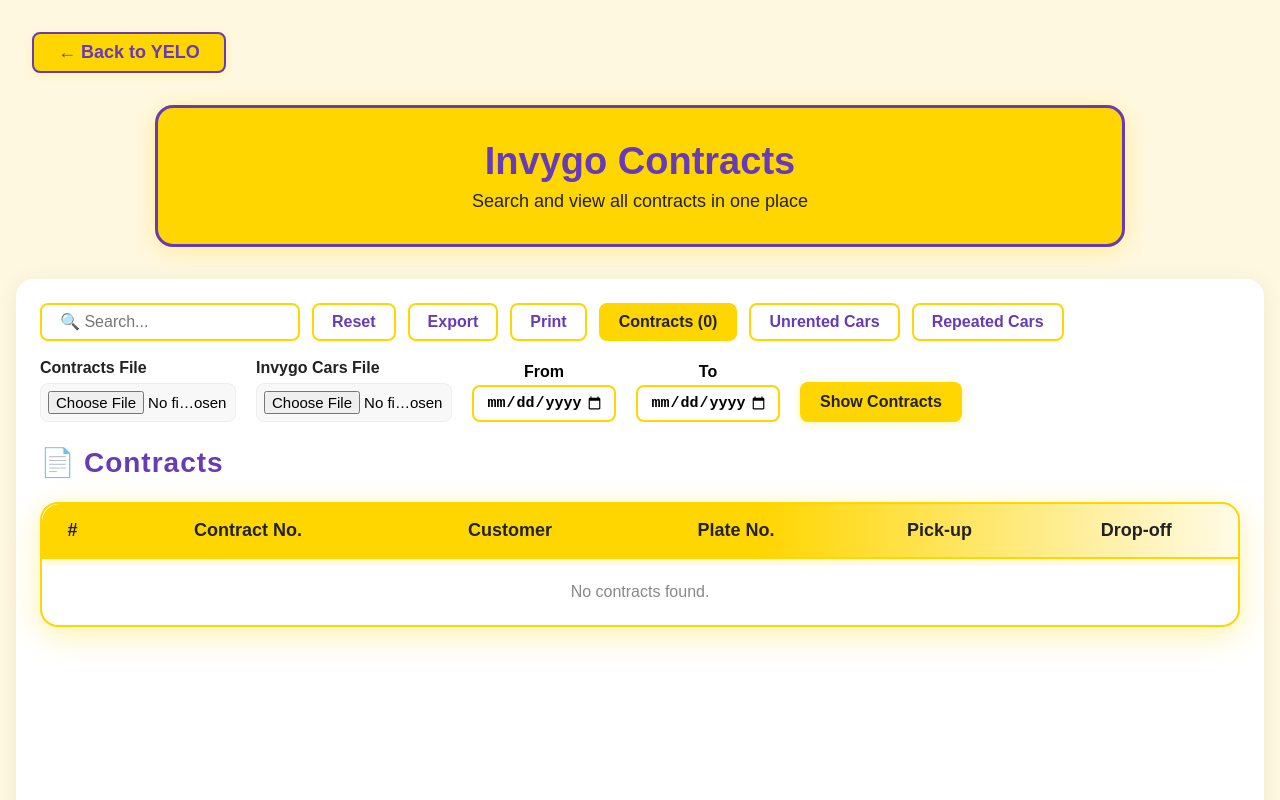
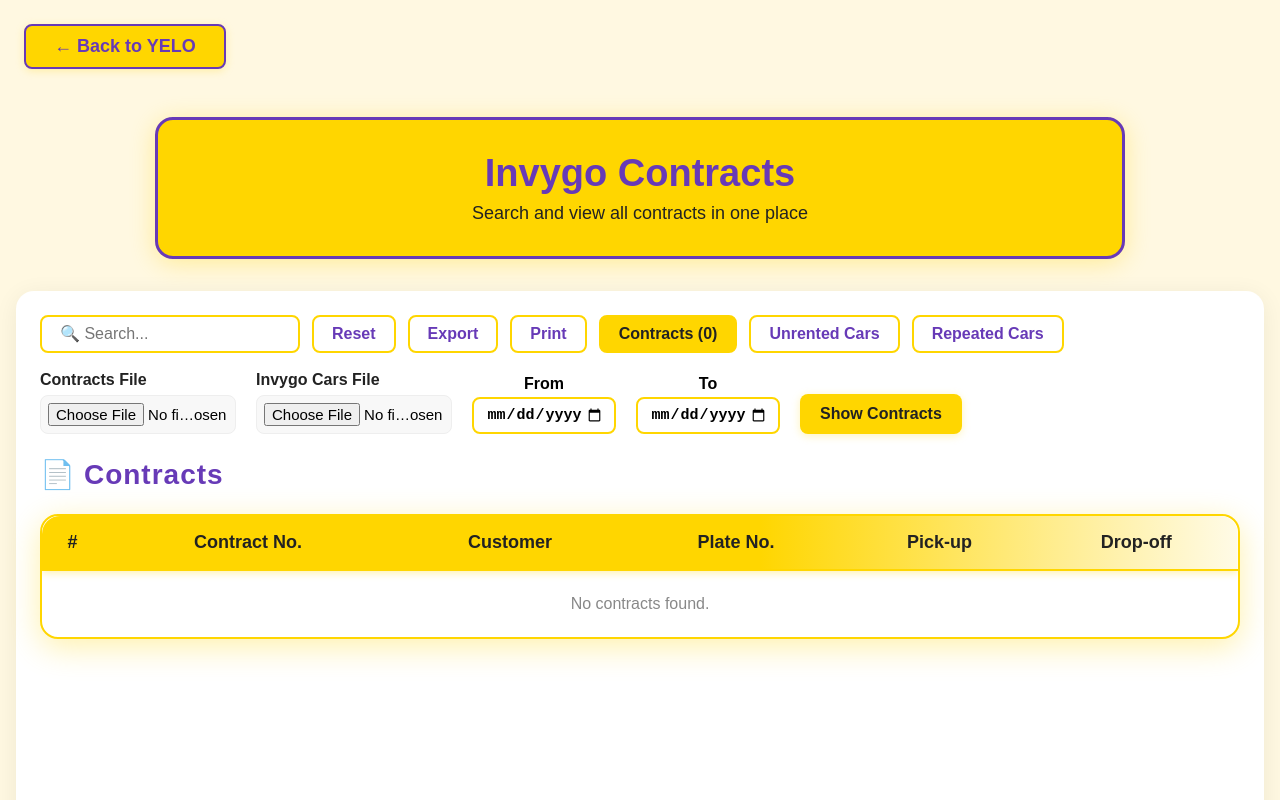
Before and after one commit to moalamir52/Contract_Matcher, a React (Create React App) app: page / in a window 1280 px wide. Shown: the top 800 px of the page. Built offline with nearby package versions, Linux system fonts and the light colour scheme.

Commit message:
First upload for Invygo Contracts

```diff
--- a/public/index.html
+++ b/public/index.html
@@ -24,7 +24,7 @@
       work correctly both with client-side routing and a non-root public URL.
       Learn how to configure a non-root public URL by running `npm run build`.
     -->
-    <title>React App</title>
+    <title>Invygo Contracts</title>
   </head>
   <body>
     <noscript>You need to enable JavaScript to run this app.</noscript>
--- a/src/App.tsx
+++ b/src/App.tsx
@@ -410,20 +410,22 @@
       fontFamily: "Tajawal, Arial, sans-serif"
     }}>
       <button
-        onClick={() => window.location.reload()}
+        onClick={() => window.location.href = "https://moalamir52.github.io/Yelo/#dashboard"}
         style={{
-          margin: "32px 0 0 32px",
+          margin: "24px 0 16px 24px",
           background: "#FFD600",
           color: "#673ab7",
           border: "2px solid #673ab7",
           borderRadius: 8,
           fontWeight: "bold",
           fontSize: 18,
-          padding: "8px 24px",
+          padding: "10px 28px",
           cursor: "pointer",
           boxShadow: "0 2px 8px #FFD60044"
         }}
-      >← Back to YELO</button>
+      >
+        ← Back to YELO
+      </button>
 
       <div style={{
         maxWidth: 900,
```
Also changed, not shown: package.json (+6 -2 lines), 2 other files (tests, documents, lock files or other folders).
